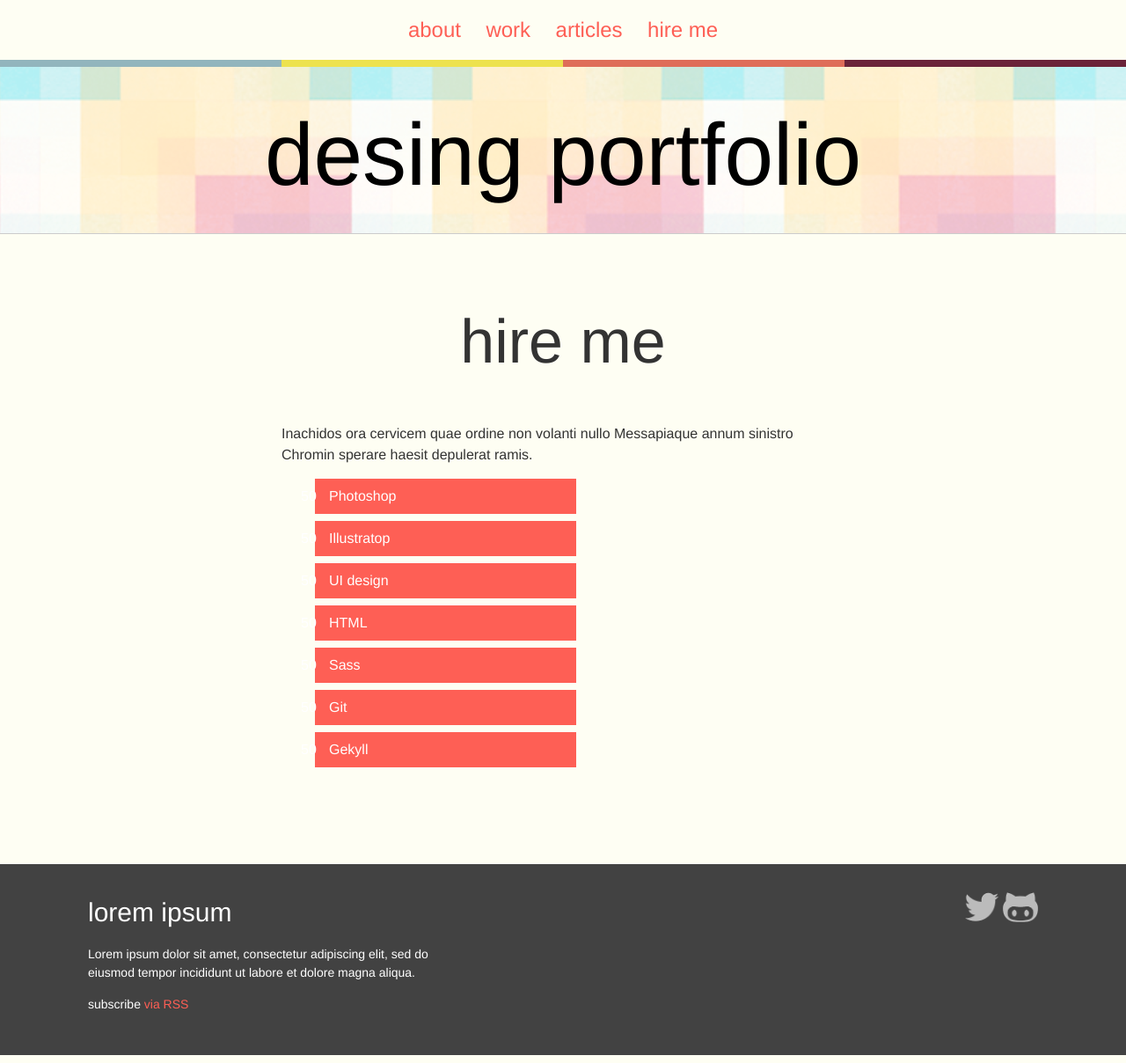
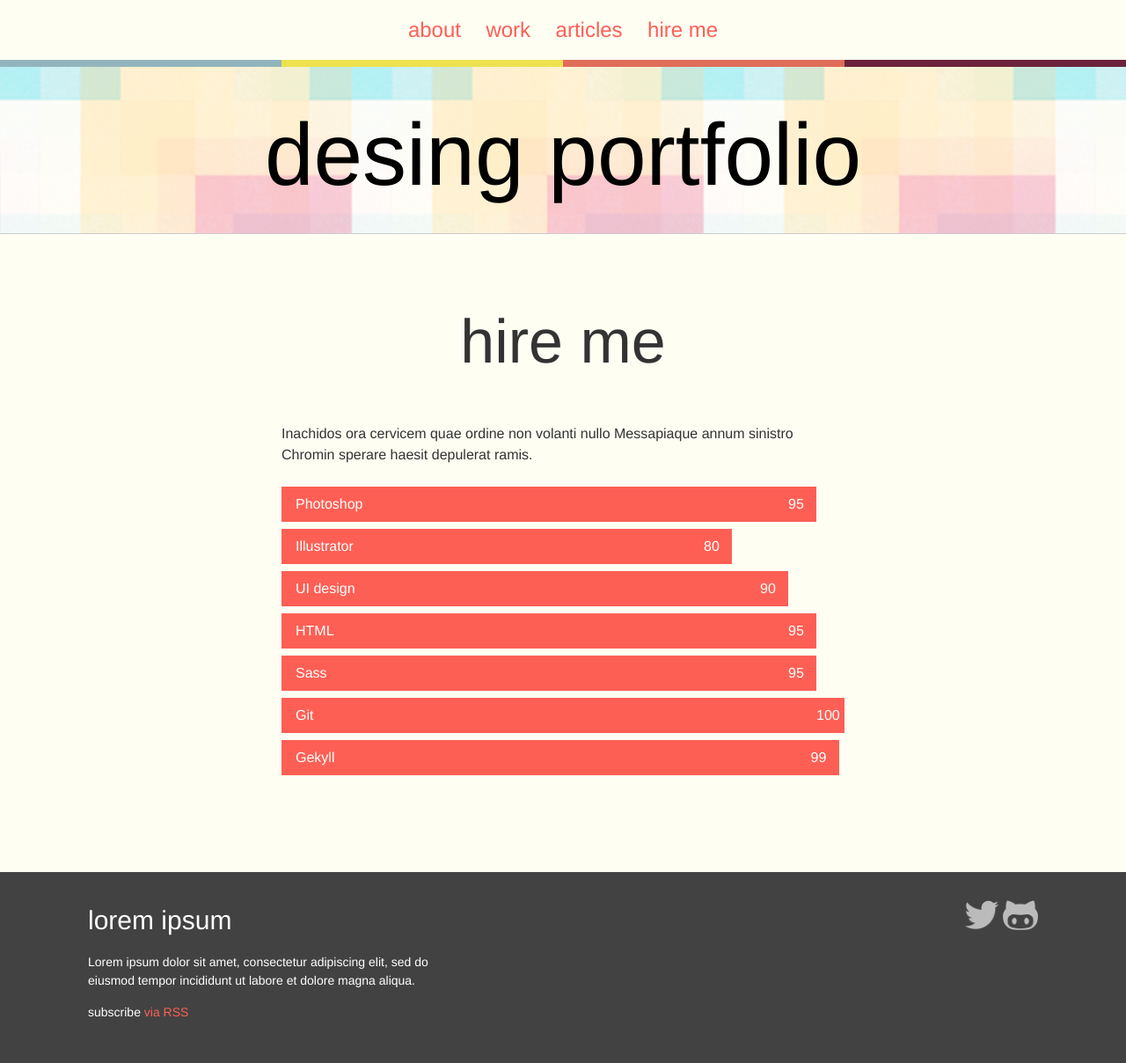
Before and after one commit to komaschuk/portfolio, a Jekyll site: the page built from hire-me.html, in a window 1280 px wide. Shown: the whole page at 88% size. Built offline with Jekyll 4.4.1, drawn with Linux system fonts in a browser that asks for light colours.

Commit message:
add fixes

```diff
--- a/_sass/components/_ability.scss
+++ b/_sass/components/_ability.scss
@@ -1,9 +1,9 @@
 .abilities {
 	list-style: none;
-	max-width: 1.5em 0;
+	margin: 1.5em 0;
 
 	li {
-		margin: 0.5em;
+		margin-bottom: 0.5em;
 		padding: 0.5em 1em;
 		color: #fff;
 	}
@@ -17,18 +17,46 @@
 		content: "";
 	}
 	&:before {
-		content: "50";
+		content: "";
 		top: 0.5em;
 		margin-left: -2em;
 		text-align: right;
-		content: #fff;
+		color: #fff;
 	}
 	&:after {
 		top: 0;
 		left: 0;
 		height: 100%;
-		width: 50%;
+		width: 0;
 		background: $brand-color;
 		z-index: -1;
 	}
 }
+
+$abilities: (
+	'photoshop': 95,
+	'illustrator': 80,
+	'ui': 90,
+	'html': 95,
+	'css': 95,
+	'jekyll': 99,
+	'git': 100
+);
+
+@each $ability, $score in $abilities {
+	@keyframes show-ability-#{$ability} {
+		from { width: 0; }
+		to { width: $score * 1%; }
+	}
+	.ability-#{$ability} {
+		&:before {
+			content: "#{$score}";
+			left: $score * 1%;
+		}
+		&:after{
+			animation:  easy-in-out 1s 2s 1;
+			animation-fill-mode: forwards;
+			width: $score *1%;
+		}
+	}
+}
--- a/hire-me.html
+++ b/hire-me.html
@@ -15,7 +15,7 @@ permalink: /hire-me/
 
 		<ul class="abilities">
 			<li class="ability-photoshop">Photoshop</li>
-			<li class="ability-illustrator">Illustratop</li>
+			<li class="ability-illustrator">Illustrator</li>
 			<li class="ability-ui">UI design</li>
 			<li class="ability-html">HTML</li>
 			<li class="ability-css">Sass</li>
```
